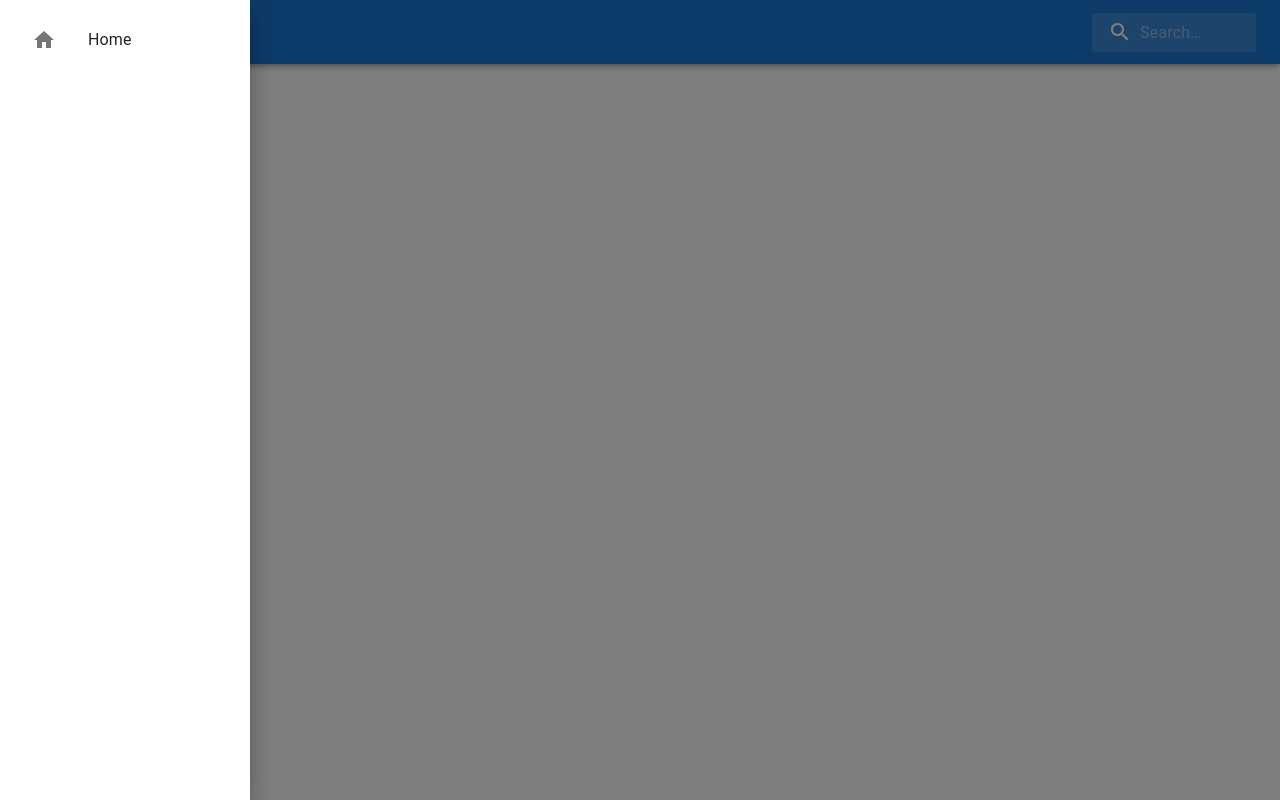
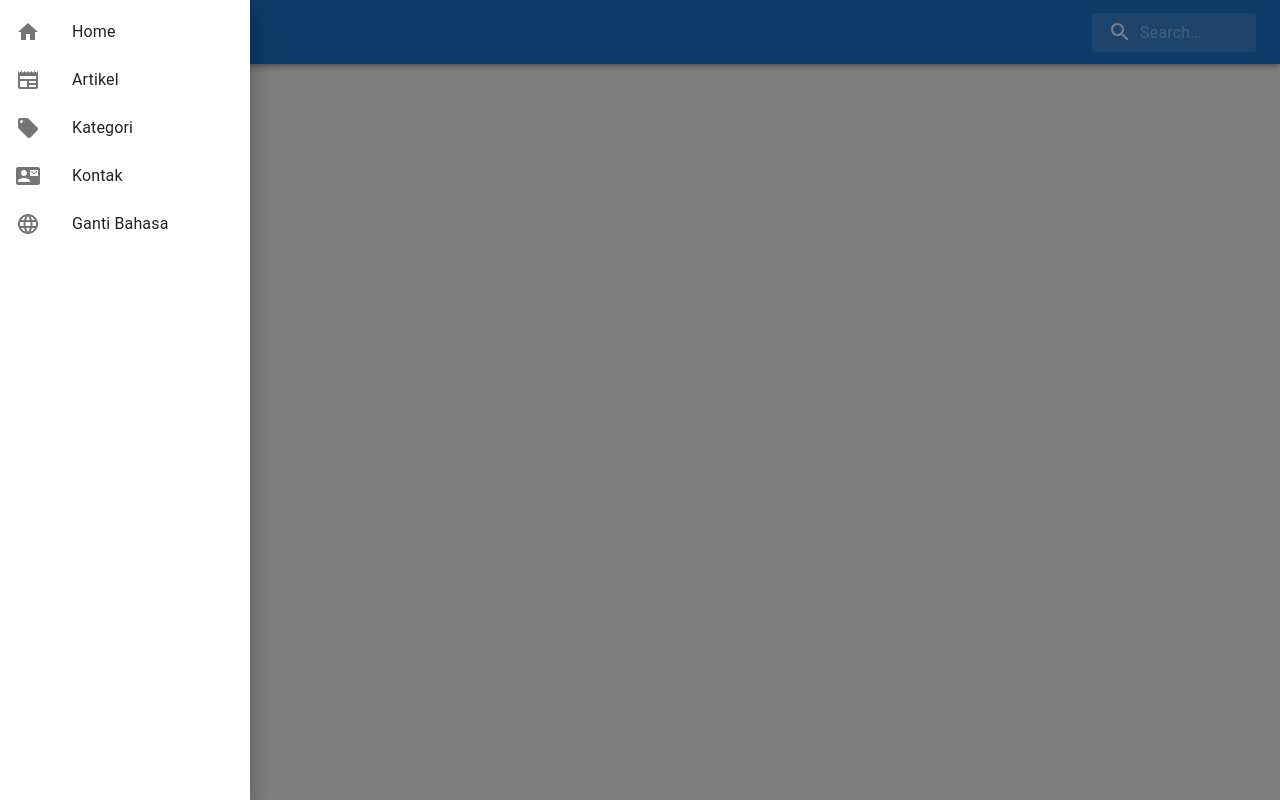
Before and after one commit to usmannasution80/blog-web, a React (Create React App) app: page / in a window 1280 px wide. Both pictures are taken after a click on the button "open drawer". Built offline with nearby package versions, Linux system fonts and the light colour scheme.

Commit message:
Update menu

```diff
--- a/src/components/Menu.js
+++ b/src/components/Menu.js
@@ -8,13 +8,31 @@ import {
   ListItemText
 } from '@mui/material';
 import HomeIcon from '@mui/icons-material/Home';
+import NewspaperIcon from '@mui/icons-material/Newspaper';
+import LocalOfferIcon from '@mui/icons-material/LocalOffer';
+import ContactMailIcon from '@mui/icons-material/ContactMail';
+import LanguageIcon from '@mui/icons-material/Language';
+import {createTheme, ThemeProvider} from '@mui/material/styles';
 
 function Menu(props){
+
   const {
     open,
     toggleMenu
   } = props;
+
+  const theme = createTheme({
+    components : {
+      MuiListItem : {
+        defaultProps : {
+          disablePadding : true
+        }
+      }
+    }
+  });
+
   return (
+    <ThemeProvider theme={theme}>
       <Drawer
         open={open}
         onClose={toggleMenu}>
@@ -30,10 +48,44 @@ function Menu(props){
                 <ListItemText primary={'Home'}/>
               </ListItemButton>
             </ListItem>
+            <ListItem>
+              <ListItemButton>
+                <ListItemIcon>
+                  <NewspaperIcon/>
+                </ListItemIcon>
+                <ListItemText primary={'Artikel'}/>
+              </ListItemButton>
+            </ListItem>
+            <ListItem>
+              <ListItemButton>
+                <ListItemIcon>
+                  <LocalOfferIcon/>
+                </ListItemIcon>
+                <ListItemText primary={'Kategori'}/>
+              </ListItemButton>
+            </ListItem>
+            <ListItem>
+              <ListItemButton>
+                <ListItemIcon>
+                  <ContactMailIcon/>
+                </ListItemIcon>
+                <ListItemText primary={'Kontak'}/>
+              </ListItemButton>
+            </ListItem>
+            <ListItem>
+              <ListItemButton>
+                <ListItemIcon>
+                  <LanguageIcon/>
+                </ListItemIcon>
+                <ListItemText primary={'Ganti Bahasa'}/>
+              </ListItemButton>
+            </ListItem>
           </List>
         </Box>
       </Drawer>
+    </ThemeProvider>
   );
+
 }
 
 export default Menu;
```
Lines whose indentation alone changed are shown as unchanged.
